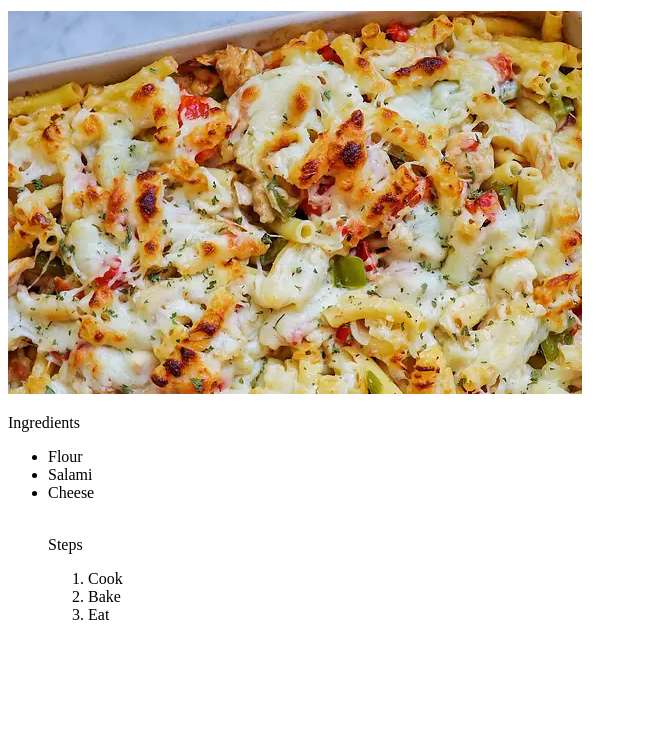
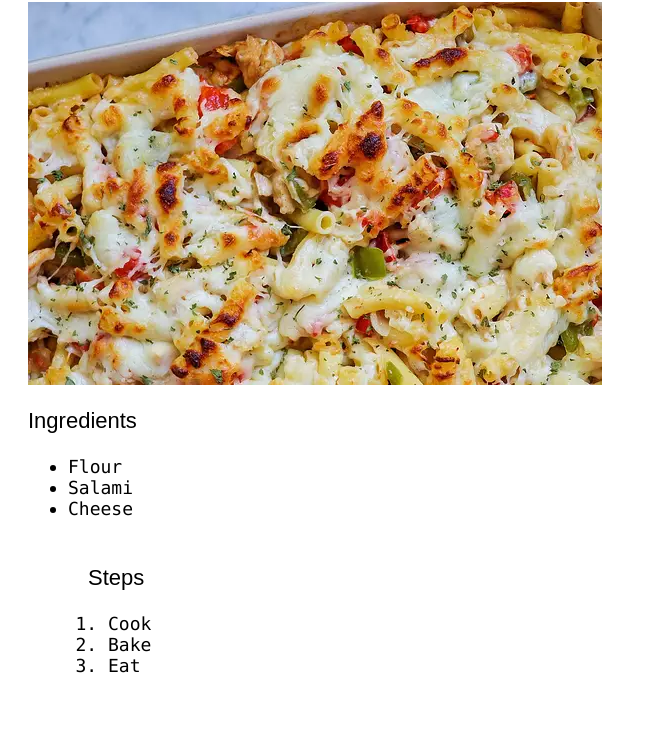
Before and after one commit to radoslavgrn/odin-recipes, a plain HTML site: page pizza.html in a window 1280 px wide. Shown: the part 69-800 px from the top of the page, without its empty margins (0-657 px from the left). Drawn offline with Linux system fonts and the light colour scheme.

Commit message:
Add styles to html

```diff
--- a/pizza.html
+++ b/pizza.html
@@ -4,19 +4,20 @@
     <meta charset="UTF-8">
     <meta http-equiv="X-UA-Compatible" content="IE=edge">
     <meta name="viewport" content="width=device-width, initial-scale=1.0">
-    <title>Document</title>
+    <title>Pizza recipe</title>
+    <link rel="stylesheet" href="style.css" />
 </head>
 <body>
     <h1>Pizza</h1>
     <img src="image.webp" alt="Image">
-    <p>Ingredients</p>
-    <ul>
+    <p class = "list">Ingredients</p>
+    <ul class = "list">
         <li>Flour</li>
         <li>Salami</li>
         <li>Cheese</li>
     </ol>
     <br>
-    <p>Steps</p>
+    <p class = "list">Steps</p>
     <ol>
             <li>Cook</li>
             <li>Bake</li>
--- /dev/null
+++ b/style.css
@@ -0,0 +1,38 @@
+body {
+  font-family: Arial, Helvetica, sans-serif;
+  margin-top: auto;
+  width: fit-content;
+  font-size: 14px;
+  font-weight: 800;
+}
+
+h1 {
+  font-family: "Lucida Console", "Courier New", monospace;
+  margin-left: 20px;
+}
+
+.list {
+  color: rgb(0, 0, 0);
+  font-weight: 100;
+  font-size: 22px;
+  margin-top: 20px;
+  margin-left: 20px;
+}
+
+li,
+ol {
+  color: rgb(0, 0, 0);
+  font-weight: 100;
+  font-size: 18px;
+  font-family: "Lucida Console", "Courier New", monospace;
+}
+
+a:hover {
+  font-family: "Times New Roman", Times, serif;
+}
+
+img {
+  position: relative;
+  list-style-position: inside;
+  margin-left: 20px;
+}
```
Also changed, not shown: index.html (+7 -6 lines).
